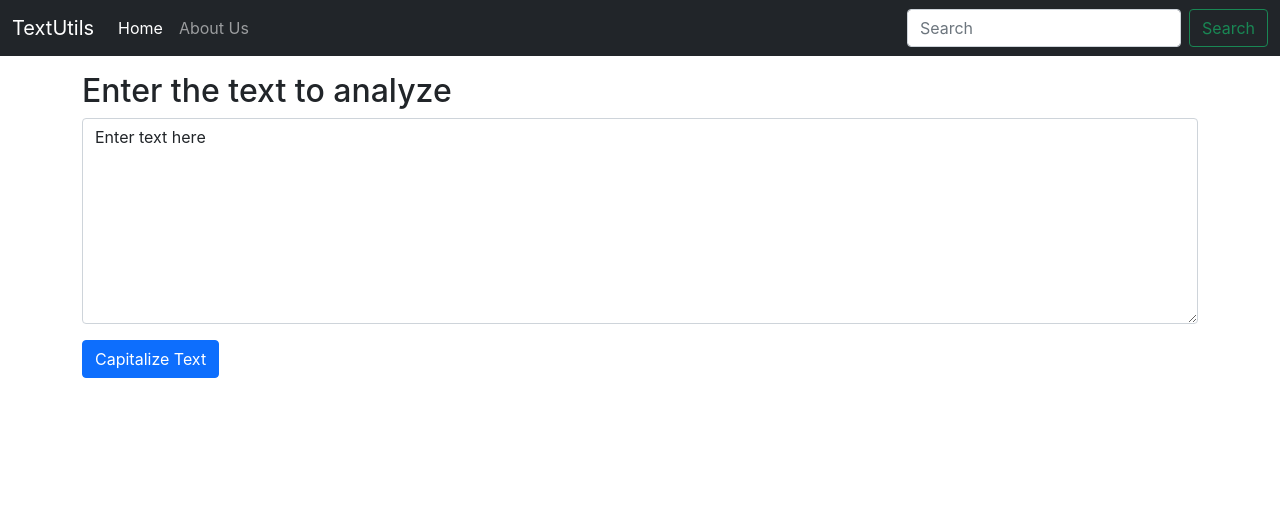
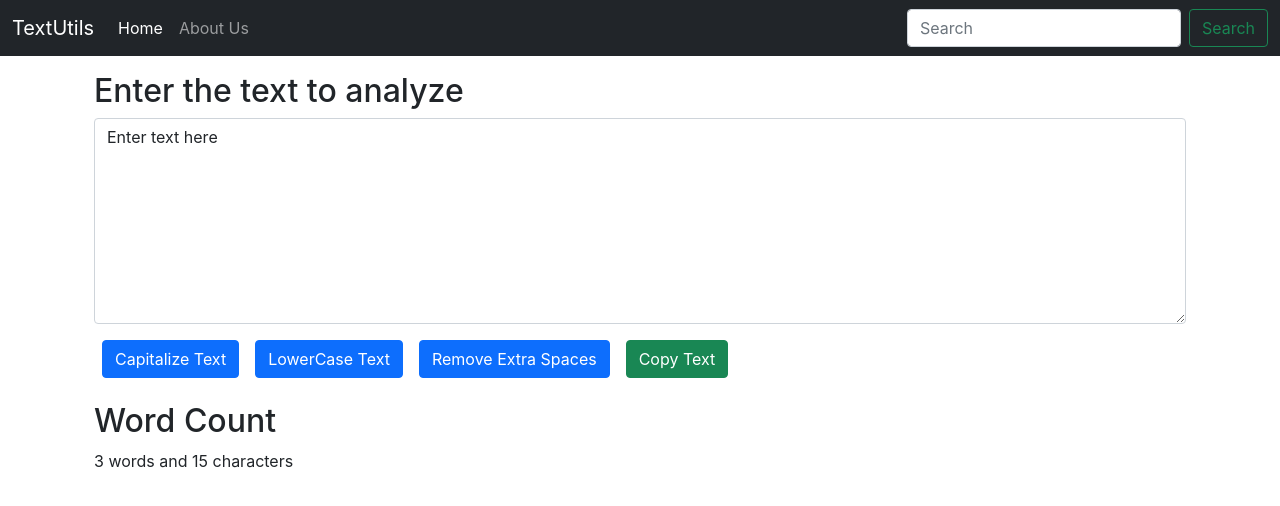
Before and after one commit to SidharthMishra-07/TextUtilities, a React (Create React App) app: page / in a window 1280 px wide. Shown: the top 506 px of the page. Built offline with nearby package versions, Linux system fonts and the light colour scheme.

Commit message:
New Utils

```diff
--- a/src/Components/TextForm.js
+++ b/src/Components/TextForm.js
@@ -4,6 +4,18 @@ import PropTypes from 'prop-types'
 export default function TextForm(props) {
     const handleUppercase =()=>{
         setText(text.toUpperCase());
+    }
+    const handleLowercase =()=>{
+        setText(text.toLowerCase());
+    }
+    const handleCopy =()=>{
+        var text = document.getElementById("myText");
+        text.select();
+        navigator.clipboard.writeText(text.value);
+    }
+    const handleExtraSpaces =()=>{
+        let newText = text.split(/[ ]+/)
+        setText(newText.join(" "));
     }
     const handleOnchange=(event) =>{
         console.log("On Change");
@@ -13,13 +25,23 @@ export default function TextForm(props) {
     //setText is an updation variable ie; if i want update text....I'll type setText = "Text changed to this"
     const [text, setText] = useState('Enter text here');
     return (
-        <div>
+        <>
+        <div className="container">
             <h2>{props.heading}</h2>
             <div className="mb-3">
                 <textarea value = {text} onChange={handleOnchange} className="form-control" id="myText" rows="8"></textarea>
             </div>
-            <button className="btn btn-primary" onClick={handleUppercase}>Capitalize Text</button>
+            <button className="btn btn-primary mx-2" onClick={handleUppercase}>Capitalize Text</button>
+            <button className="btn btn-primary mx-2" onClick={handleLowercase}>LowerCase Text</button>
+            <button className="btn btn-primary mx-2" onClick={handleExtraSpaces}>Remove Extra Spaces</button>
+            <button className="btn btn-success mx-2" onClick={handleCopy}>Copy Text</button>
         </div>
+        <div className="container my-4">
+            <h2>Word Count </h2>
+            <p>{text.split(" ").length} words and {text.length} characters</p>
+
+        </div>
+        </>
     )
 }
 TextForm.propTypes = {
```
